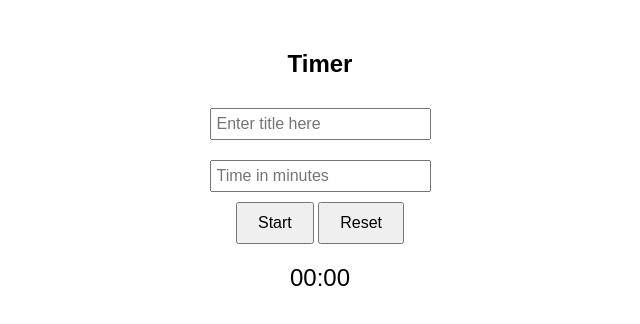
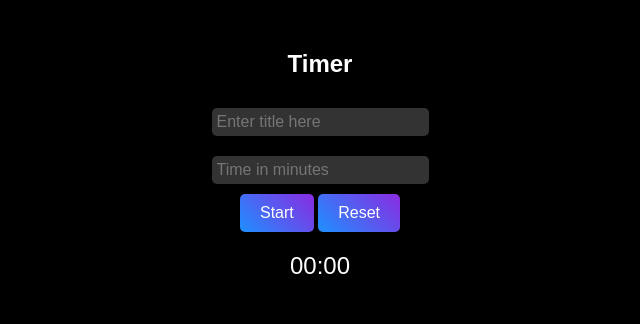
Before and after one commit to jpdent7/countdowntimer, a plain HTML site: page index.html in a window 1280 px wide. Shown: the whole page, without its empty margins (320-960 px from the left). Drawn offline with Linux system fonts and the light colour scheme.

Commit message:
Update index.html

```diff
--- a/index.html
+++ b/index.html
@@ -9,16 +9,31 @@
       font-family: Arial, sans-serif;
       text-align: center;
       margin: 50px;
+      background-color: black;
+      color: white;
     }
     input {
       font-size: 16px;
       margin: 10px;
       padding: 5px;
+      color: white;
+      background-color: #333;
+      border: none;
+      border-radius: 5px;
     }
     button {
       font-size: 16px;
       padding: 10px 20px;
       cursor: pointer;
+      border: none;
+      border-radius: 5px;
+      background: linear-gradient(45deg, #1e90ff, #8a2be2);
+      color: white;
+      box-shadow: 0px 4px 6px rgba(0, 0, 0, 0.3);
+      transition: transform 0.2s;
+    }
+    button:hover {
+      transform: scale(1.1);
     }
     #title {
       font-size: 1.5em;
```
